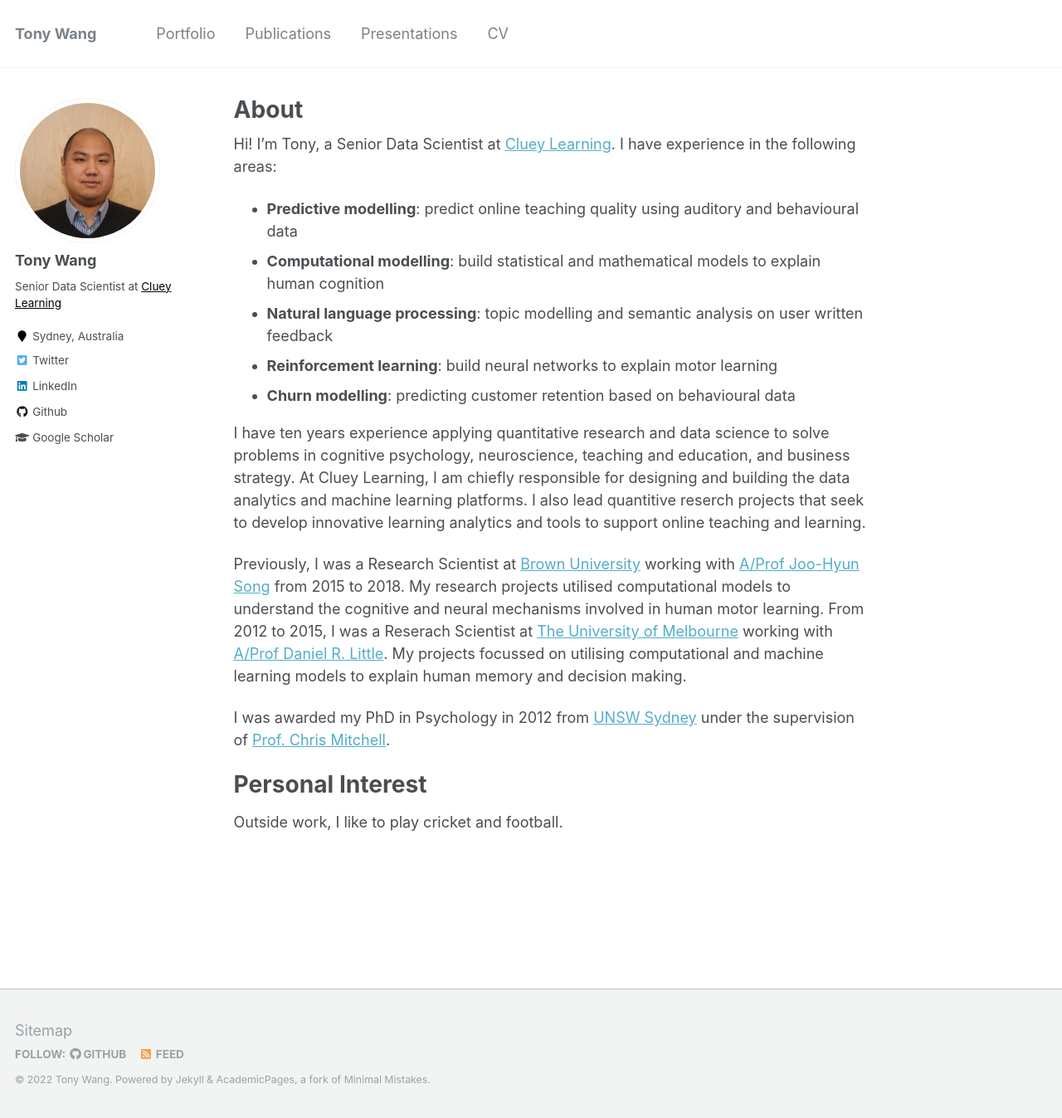
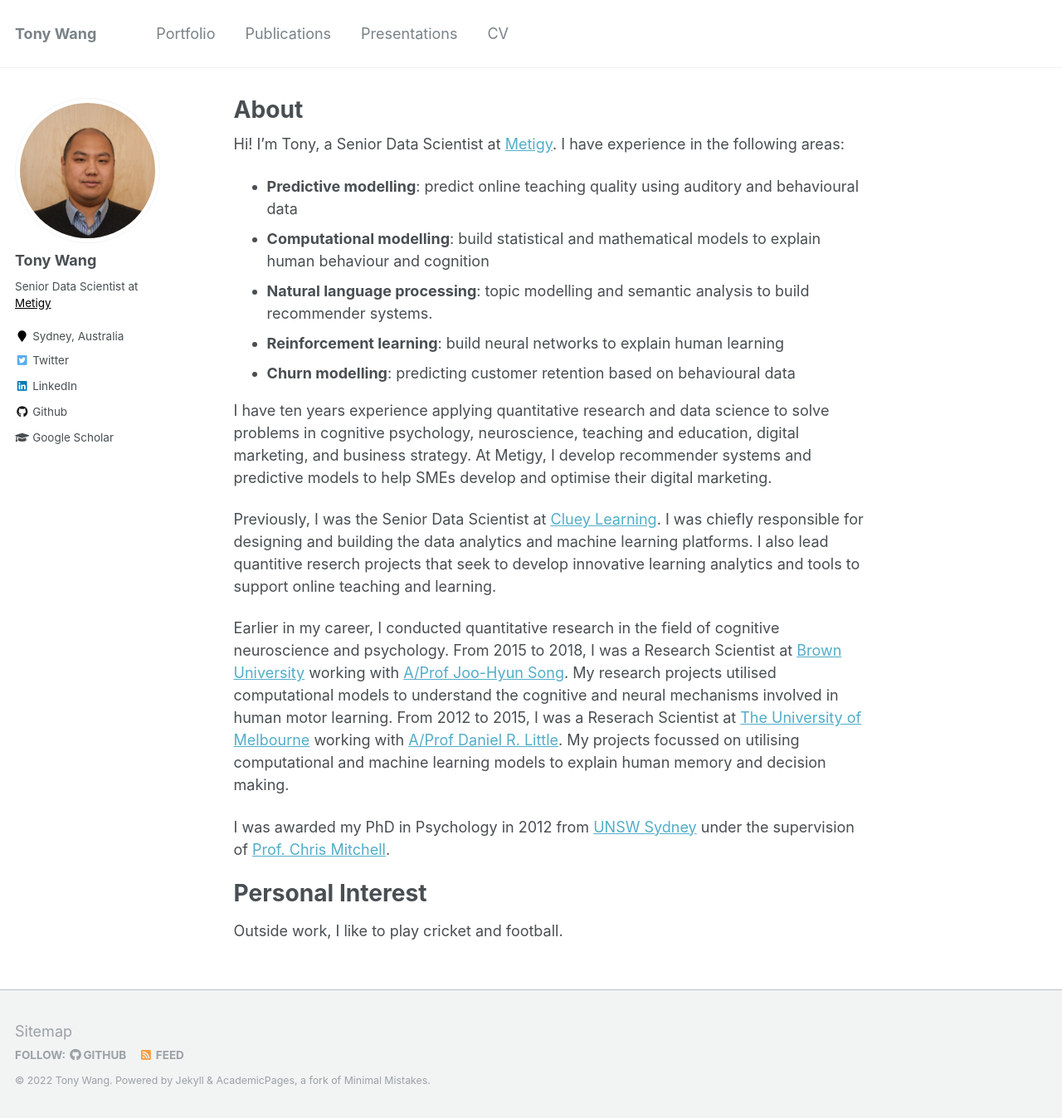
Before and after one commit to tslwang/tslwang.github.io, a Jekyll site: the page built from _pages/about.md, in a window 1280 px wide and 1347 px high. Shown: the whole window at 83% size. Built offline with Jekyll 4.4.1, drawn with Linux system fonts in a browser that asks for light colours.

Commit message:
updated website

```diff
--- a/_config.yml
+++ b/_config.yml
@@ -82,7 +82,7 @@ analytics:
 author:
   name             : "Tony Wang"
   avatar           : "profile_pic.jpg"
-  bio              : "Senior Data Scientist at <a style='color: black;' href='https://clueylearning.com.au/'>Cluey Learning</a> "
+  bio              : "Senior Data Scientist at <a style='color: black;' href='https://metigy.com/'>Metigy</a> "
   location         : "Sydney, Australia"
   employer         :
   pubmed           :
--- a/_pages/about.md
+++ b/_pages/about.md
@@ -8,16 +8,18 @@ redirect_from:
   - /about.html
 ---
 
-Hi! I'm Tony, a Senior Data Scientist at [Cluey Learning](https://clueylearning.com.au). I have experience in the following areas:
+Hi! I'm Tony, a Senior Data Scientist at [Metigy](http://metigy.com). I have experience in the following areas:
 - **Predictive modelling**: predict online teaching quality using auditory and behavioural data
-- **Computational modelling**: build statistical and mathematical models to explain human cognition
-- **Natural language processing**: topic modelling and semantic analysis on user written feedback
-- **Reinforcement learning**: build neural networks to explain motor learning
+- **Computational modelling**: build statistical and mathematical models to explain human behaviour and cognition
+- **Natural language processing**: topic modelling and semantic analysis to build recommender systems.
+- **Reinforcement learning**: build neural networks to explain human learning
 - **Churn modelling**: predicting customer retention based on behavioural data
 
-I have ten years experience applying quantitative research and data science to solve problems in cognitive psychology, neuroscience, teaching and education, and business strategy. At Cluey Learning, I am chiefly responsible for designing and building the data analytics and machine learning platforms. I also lead quantitive reserch projects that seek to develop innovative learning analytics and tools to support online teaching and learning.
+I have ten years experience applying quantitative research and data science to solve problems in cognitive psychology, neuroscience, teaching and education, digital marketing, and business strategy. At Metigy, I develop recommender systems and predictive models to help SMEs develop and optimise their digital marketing.
 
-Previously, I was a Research Scientist at [Brown University](http://brown.edu) working with [A/Prof Joo-Hyun Song](https://www.brown.edu/academics/cognitive-linguistic-psychological-sciences/people/faculty/joo-hyun-song) from 2015 to 2018. My research projects utilised computational models to understand the cognitive and neural mechanisms involved in human motor learning. From 2012 to 2015, I was a Reserach Scientist at [The University of Melbourne](http://unimelb.edu.au) working with [A/Prof Daniel R. Little](https://psychologicalsciences.unimelb.edu.au/research/msps-research-groups/knowlab). My projects focussed on utilising computational and machine learning models to explain human memory and decision making.
+Previously, I was the Senior Data Scientist at [Cluey Learning](https://clueylearning.com.au). I was chiefly responsible for designing and building the data analytics and machine learning platforms. I also lead quantitive reserch projects that seek to develop innovative learning analytics and tools to support online teaching and learning.
+
+Earlier in my career, I conducted quantitative research in the field of cognitive neuroscience and psychology. From 2015 to 2018, I was a Research Scientist at [Brown University](http://brown.edu) working with [A/Prof Joo-Hyun Song](https://www.brown.edu/academics/cognitive-linguistic-psychological-sciences/people/faculty/joo-hyun-song). My research projects utilised computational models to understand the cognitive and neural mechanisms involved in human motor learning. From 2012 to 2015, I was a Reserach Scientist at [The University of Melbourne](http://unimelb.edu.au) working with [A/Prof Daniel R. Little](https://psychologicalsciences.unimelb.edu.au/research/msps-research-groups/knowlab). My projects focussed on utilising computational and machine learning models to explain human memory and decision making.
 
 I was awarded my PhD in Psychology in 2012 from [UNSW Sydney](http://unsw.edu.au) under the supervision of [Prof. Chris Mitchell](https://www.plymouth.ac.uk/staff/christopher-mitchell).
 
```
